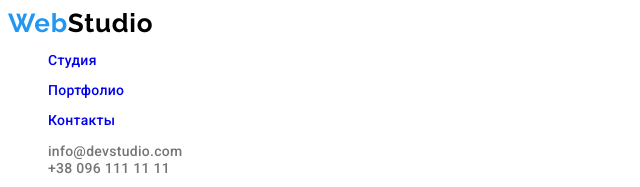
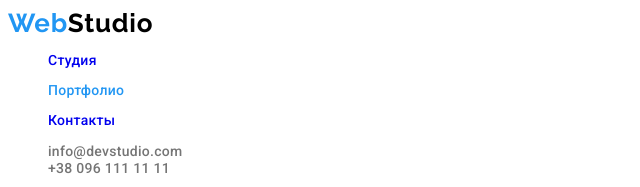
Before and after one commit to Victoriia-Ripka/goit-markup-hw-02, a plain HTML site: page portfolio.html in a window 1280 px wide. Shown: the top 187 px of the page, 0-640 px from the left. Drawn offline with Linux system fonts and the light colour scheme.

Commit message:
.current

```diff
--- a/css/styles.css
+++ b/css/styles.css
@@ -85,7 +85,7 @@ body {
   color: var(--color-grey-757575);
 }
 
-nav a.active{
+.current{
   color: var(--focus-color-blue);
 }
 
--- a/portfolio.html
+++ b/portfolio.html
@@ -27,7 +27,7 @@
                 <li><a class="header-menu-item link" href="./index.html">
                         <p>Студия</p>
                     </a></li>
-                <li><a class="header-menu-item link" href="./portfolio.html">
+                <li><a class="header-menu-item link current" href="./portfolio.html">
                         <p>Портфолио</p>
                     </a></li>
                 <li><a class="header-menu-item link" href="#">
```
Also changed, not shown: index.html (+1 -1 lines).
